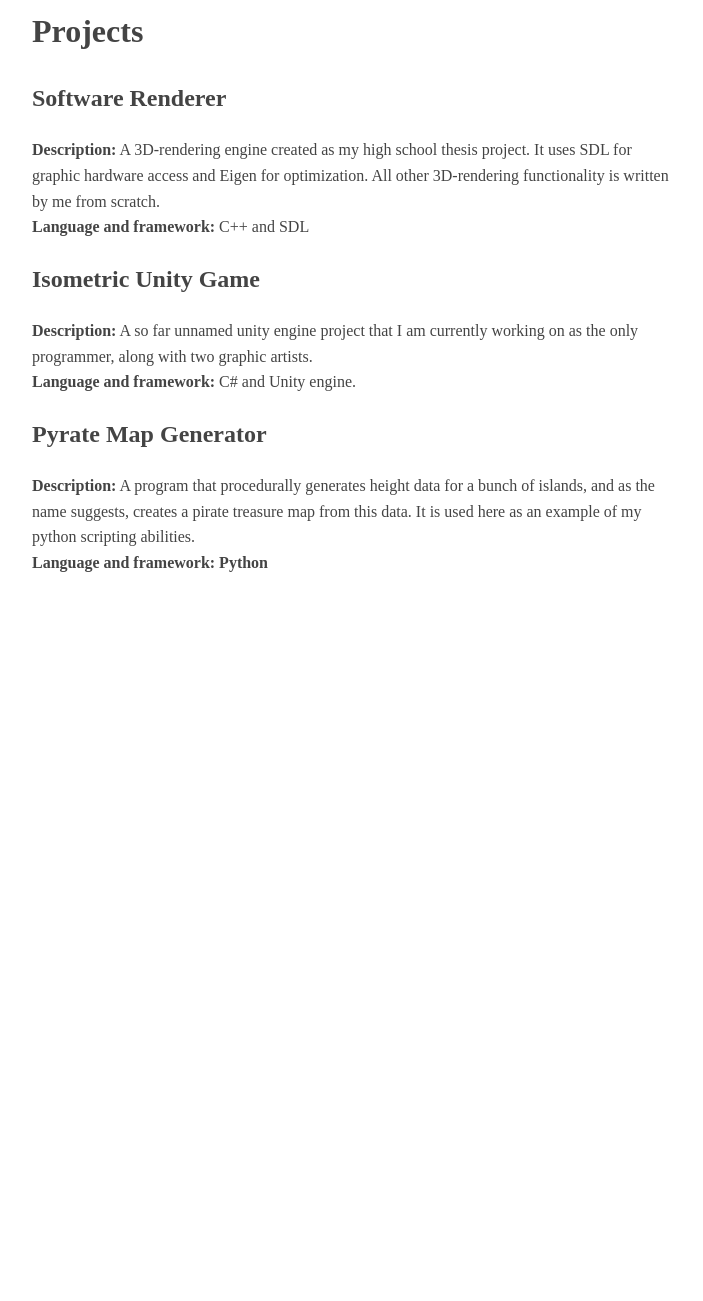
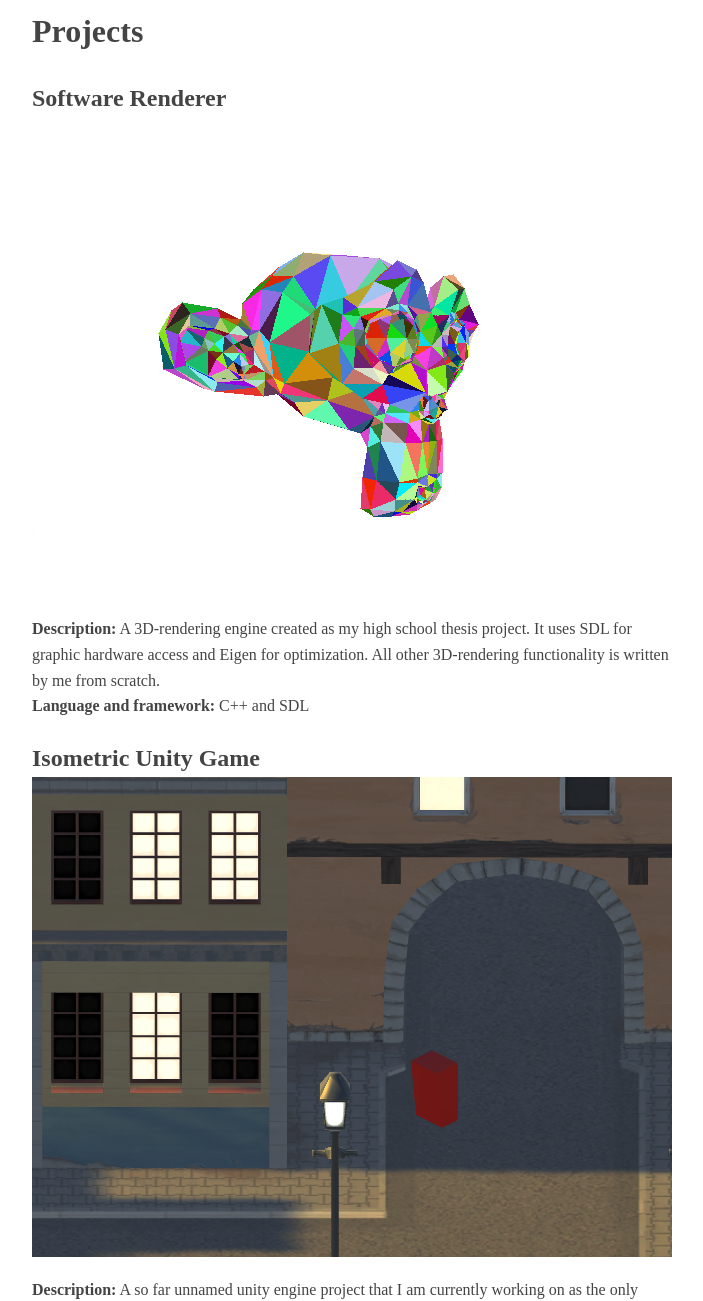
Before and after one commit to Skelpdar/Skelpdar.github.io, a plain HTML site: page index.html in a window 1280 px wide. Shown: the part 240-1541 px from the top of the page, without its empty margins (283-986 px from the left). Before the commit the page ends 865 px from the top, so only its background shows below. Drawn offline with Linux system fonts and the light colour scheme.

Commit message:
Update index.html

```diff
--- a/index.html
+++ b/index.html
@@ -13,6 +13,7 @@
 		a:visited{
 			color:#b10dc9
 		}
+
 	</style>
 </head>
 
@@ -35,6 +36,7 @@
 	<h2>
 	Software Renderer
 	</h2>
+	<img src="https://github.com/Skelpdar/Skelpdar.github.io/blob/master/Progress09.PNG?raw=true">
 	<b>Description:</b>
 	A 3D-rendering engine created as my high school thesis project.
 	It uses SDL for graphic hardware access and Eigen for optimization.
@@ -44,6 +46,7 @@
 
 	<h2>
 	Isometric Unity Game
+	<img src="https://github.com/Skelpdar/Skelpdar.github.io/blob/master/grovsylt1.PNG?raw=true">
 	</h2>
 	<b>Description:</b> A so far unnamed unity engine project
 	that I am currently working on as the only programmer,
@@ -54,6 +57,7 @@
 	<h2>
 	Pyrate Map Generator
 	</h2>
+	<img src="https://raw.githubusercontent.com/Skelpdar/Skelpdar.github.io/master/map2.bmp?token=AFaL4XC6-Prpv6SbbJBR4fu-IoCo1BtJks5YtDWawA%3D%3D">
 	<b>Description:</b>
 	A program that procedurally generates height data for a bunch of islands, and as the name suggests,
 	creates a pirate treasure map from this data. It is used here as an example of my python scripting
```
